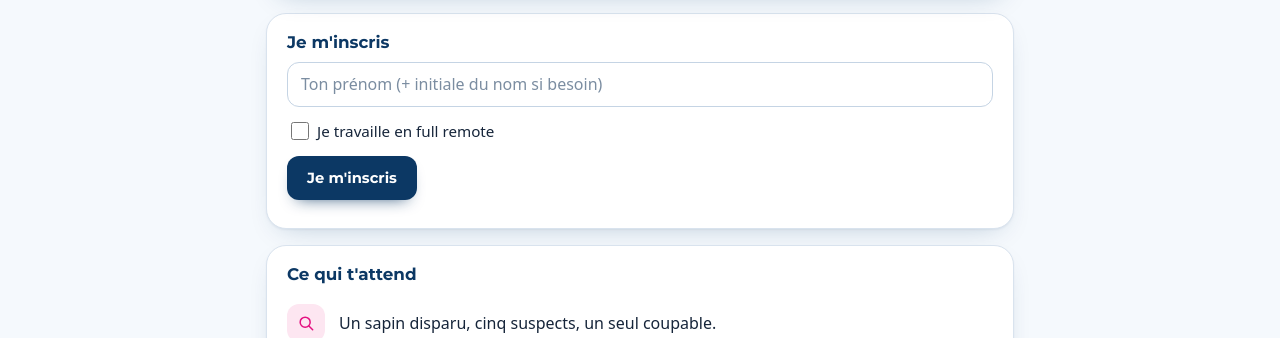
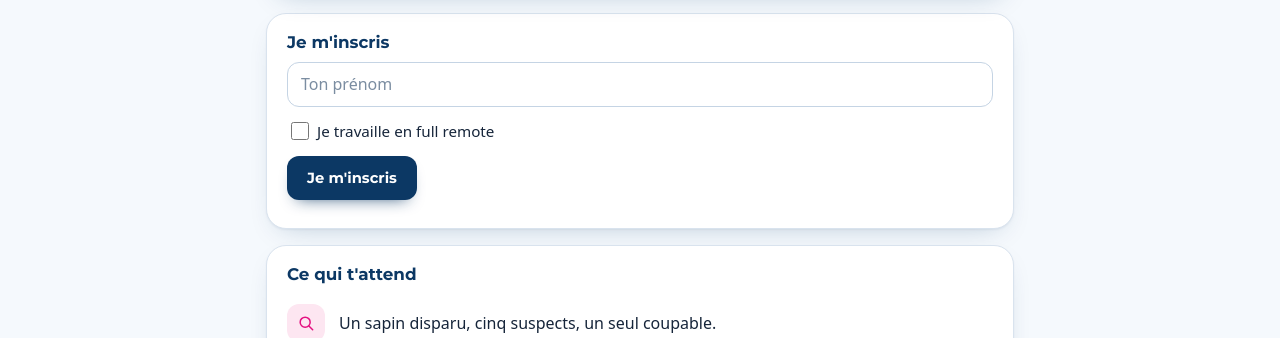
Before and after one commit to csproaccount/calendrier-avent-smartesting, a plain HTML site: page index.html in a window 1280 px wide. Shown: the part 762-1100 px from the top of the page. Drawn offline with nearby package versions, Linux system fonts and the light colour scheme; no server answers.

Commit message:
Add files via upload

```diff
--- a/index.html
+++ b/index.html
@@ -237,7 +237,7 @@ li{margin:5px 0}li::marker{color:var(--pink)}
 <div class="card" id="regCard">
 <h3 id="regTitle">Je m'inscris</h3>
 <div id="regForm">
-<div class="row" style="margin-top:0"><input id="rName" placeholder="Ton prénom (+ initiale du nom si besoin)" maxlength="40" aria-label="Ton prénom"></div>
+<div class="row" style="margin-top:0"><input id="rName" placeholder="Ton prénom" maxlength="40" aria-label="Ton prénom"></div>
 <label class="chk"><input type="checkbox" id="rRemote">Je travaille en full remote</label>
 <div class="row" id="rCodeRow" style="display:none"><input id="rCode" placeholder="Code d'inscription" maxlength="40" aria-label="Code d'inscription"></div>
 <div class="row"><button class="btn" id="rGo">Je m'inscris</button></div>
```
